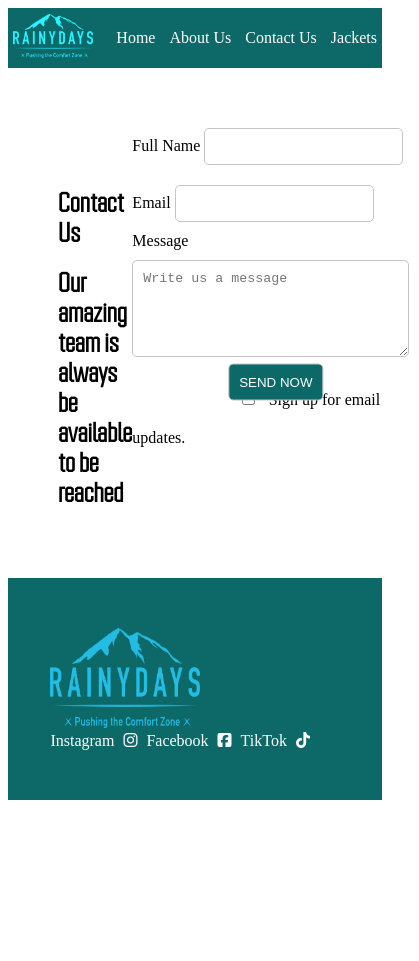
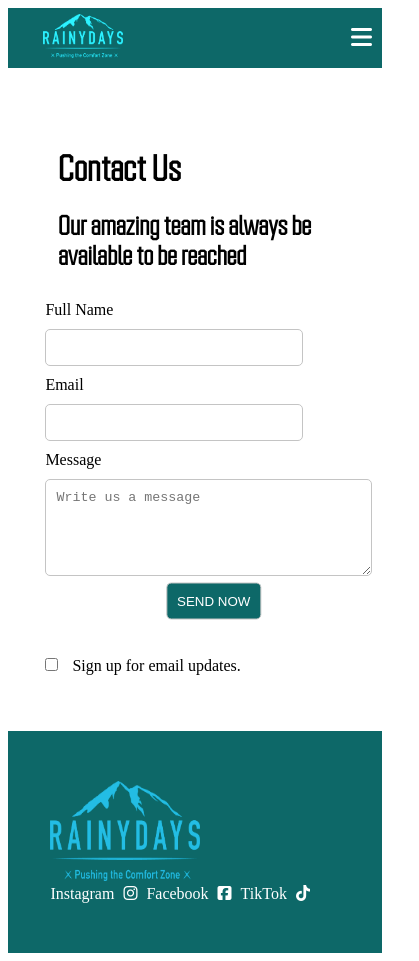
Before and after one commit to MarcoSaba71ni/HTML.CSS.MarcoSabatini, a plain HTML site: page contact-us.html in a window 390 px wide. Shown: the whole page, 419 px wide, since content can reach past the window. Before the commit the page ends 844 px from the top, so only its background shows below. Drawn offline with Linux system fonts and the light colour scheme.

Commit message:
finalised contact page
adjusted header, layout, button and inputs

```diff
--- a/contact-us.html
+++ b/contact-us.html
@@ -1,46 +1,72 @@
 <!DOCTYPE html>
-<html lang="eng">
+<html lang="en">
     <head>
-        <meta charset="UTF-8" />
-        <meta name="viewport" content="width=device-width, initial-scale=1.0" />
-        <meta name="description" content="Our amazing team will be available to be contacted"/>
+        <meta charset="UTF-8">
+        <meta name="viewport" content="width=device-width, initial-scale=1.0">
+        <meta name="description" content="Our amazing team will be available to be contacted">
         <title>Rainy Days | Contact Us</title>
-        <link href="css/style.css" rel="stylesheet"/>
+        <link href="css/style.css" rel="stylesheet">
         <link href="css/contact-us.css" rel="stylesheet"/>
         <script src="https://kit.fontawesome.com/fb4c08beea.js" crossorigin="anonymous"></script>
     </head>
     <body>
         <header>
-            <a href="index.html"><img src="images/RainyDays_Logo.png" class="image_logo">
-            <nav>
-                <a href="index.html" >Home</a>
+            <div class="logo-section">
+                <a href="index.html"><img src="images/RainyDays_Logo.png" alt="push-zone-image" class="image_logo"></a>
+            </div>
+            <nav class="nav-links">
+                <a href="index.html" class="active">Home</a>
                 <a href="about-us.html">About Us</a>
-                <a href="contact-us.html" class="active">Contact Us</a>
+                <a href="contact-us.html">Contact Us</a>
                 <a href="jackets.html">Jackets</a>
+            </nav>
+            <div class="header_icons">
+                <a href="my-profile.html"><i class="fa-regular fa-user"></i></a>
+                <a href="my-favourite.html"><i class="fa-regular fa-heart"></i></a>
+                <a href="my-cart.html"><i class="fa-solid fa-bag-shopping"></i></a>
+            </div>
+            <aside class="dropdown-div">
+                <button class="burguer-btn">
+                    <i class="fa-solid fa-bars"></i>
+                </button>
+                <ul class="dropdown-menu">
+                    <li><a href="index.html">Home</a></li>
+                    <li><a href="about-us.html">About</a></li>
+                    <li><a href="contact-us.html">Contact</a></li>
+                    <li><a href="my-profile.html">My Profile</a></li>
+                    <li><a href="my-favourite.html">My Favorite</a></li>
+                    <li><a href="my-cart.html">My Cart</a></li>
+                </ul>
+            </aside>
         </header>
         <main class="contact_content">
-            <nav class="contact_form">
+            <div class="contact_form">
                 <h1>Contact Us<h1>
                 <h2>Our amazing team is always be available to be reached</h2>
-            </nav>
+            </div>
             <form method="post">
-                <section class="forms">
-                    <div>
+                <div class="forms">
+                    <div class="name-email">
                         <label for="name">Full Name</label>
-                        <input type="name" id="name" name="name"/>
+                        <input class="contact-input" type="name" id="name" name="name"/>
                         <label for="email"> Email </label>
-                        <input type="email" id="email" name="email"/>
+                        <input class="contact-input" type="email" id="email" name="email"/>
                     </div>
                     <div class="users_message">
                         <label for="message">Message</label>
                         <textarea placeholder="Write us a message" cols="30" rows="5"></textarea>
                     </div>
                     <div>
-                        <input type="submit" value="Send Now" class="cta" />
-                        <input type="checkbox" id="email-updates" name="email-updates" />
-                        <label for="email-updates">Sign up for email updates.</label>
+                        <div>
+                            <input type="submit" value="Send Now" class="cta" />
+                        </div>
+                        <div>
+                           <input type="checkbox" id="email-updates" name="email-updates" />
+                            <label for="email-updates">Sign up for email updates.</label>
+                        </div>
+
                     </div>
-                </section>
+                </div>
             </form>
         </main>
         <footer>
@@ -63,5 +89,6 @@
                 </ul>
             </section>
         </footer>
+    <script src="js/header.js"></script>
     </body>
 </html>
--- a/css/contact-us.css
+++ b/css/contact-us.css
@@ -1,8 +1,9 @@
 @import "import/variables.css";
 
 .contact_content {
-    display: grid;
-    grid-template-columns: 1fr 1fr;
+  display: flex;
+  flex-direction: row;
+  justify-content: space-evenly;
 }
 
 input,
@@ -43,3 +44,27 @@ textarea {
     margin-top: 50px;
     margin-bottom: 50px;
 }
+
+@media (max-width: 768px) {
+  .contact_form {
+    margin-top: 10px;
+  }
+
+  .contact_content {
+    flex-direction: column;
+    gap: 10px;
+  }
+
+  .name-email {
+    display: flex;
+    flex-direction: column;
+  }
+
+  .contact-input {
+    width: 70% ;
+  }
+
+  .forms {
+    padding-left: 10%;
+  }
+}
--- a/css/style.css
+++ b/css/style.css
@@ -97,7 +97,6 @@ a {
 .cta:hover {
     background: var(--accent-color);
     color:  var(--primary-color);
-    padding: 12px;
     transition-duration: 0.5s;
     font-weight: bold;
 }
```
